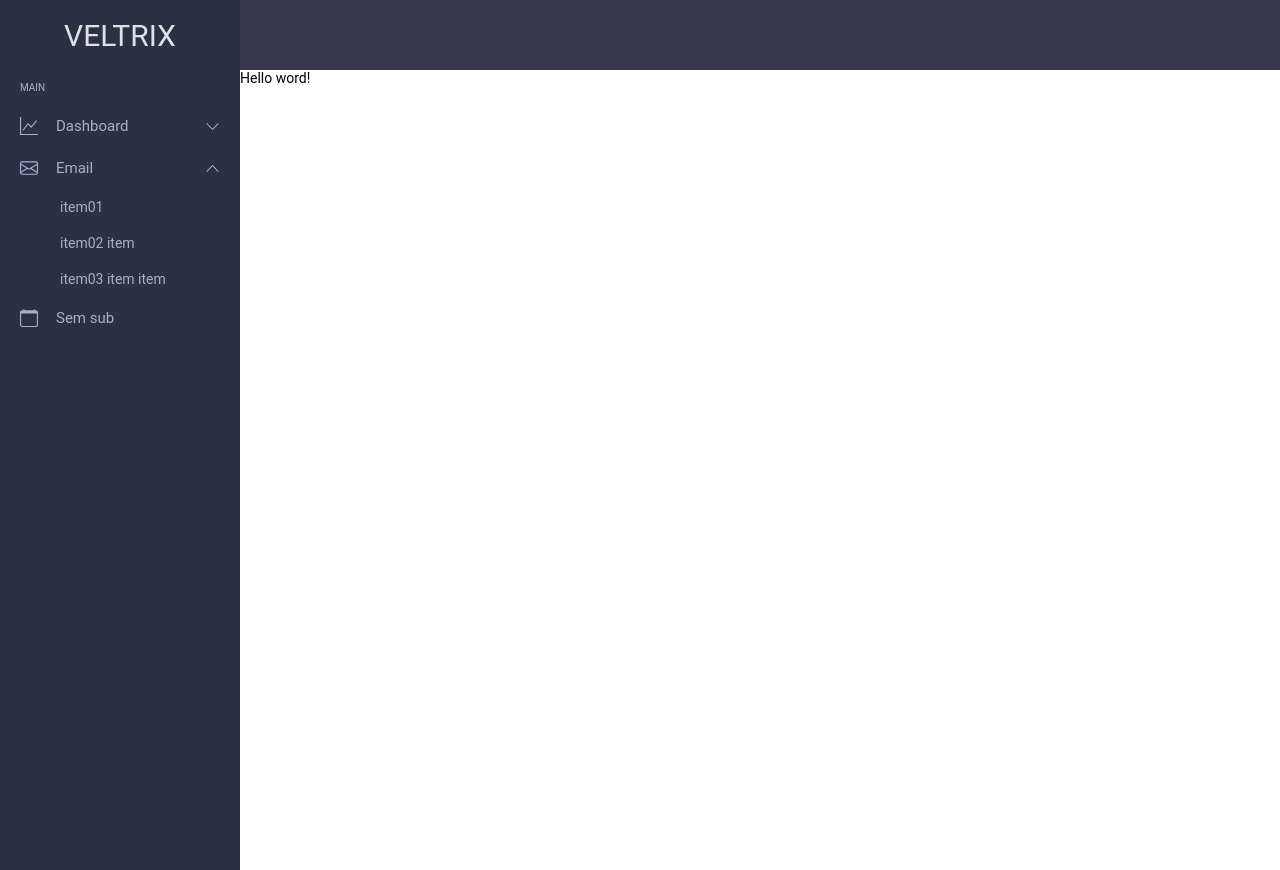
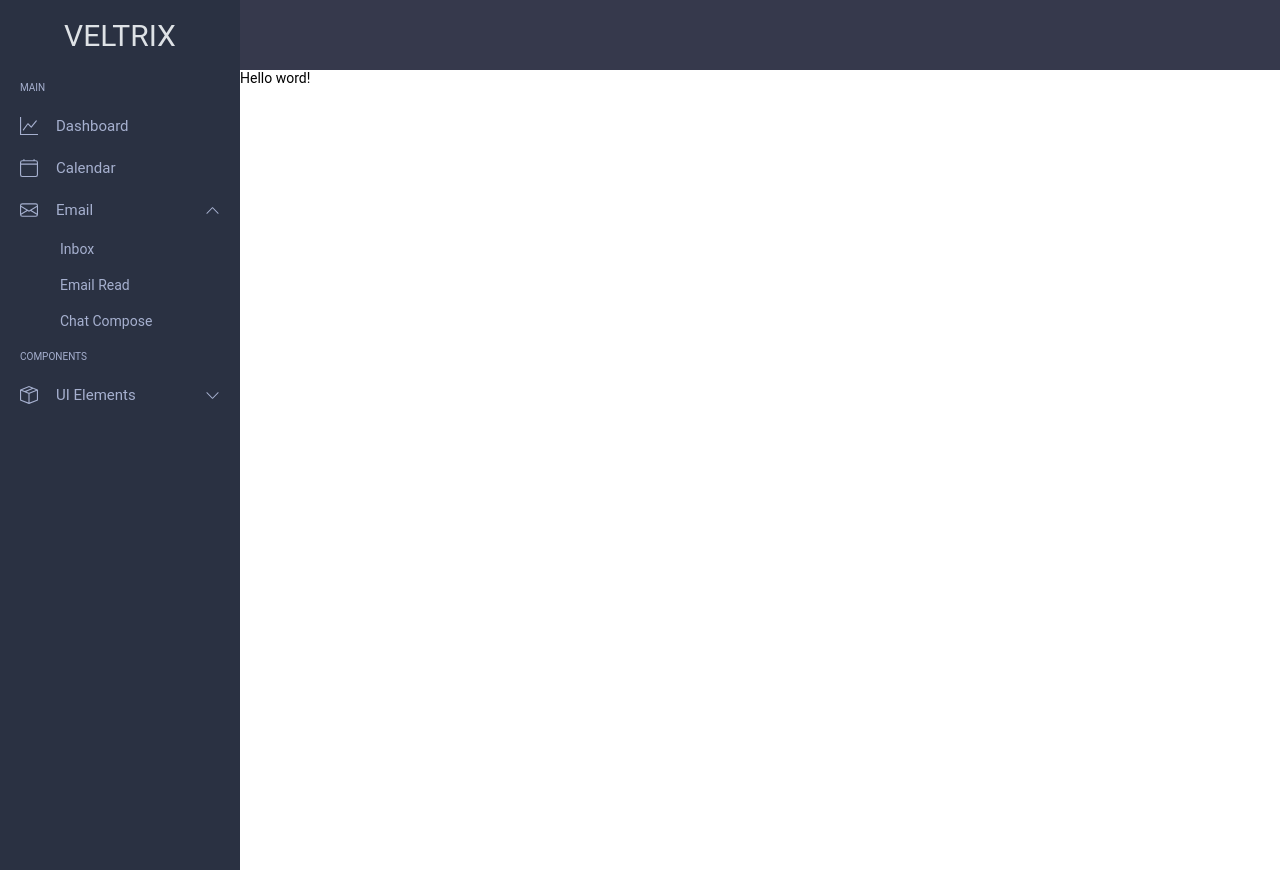
Before and after one commit to bertoldosi/dashboard, a Next.js app: page / in a window 1280 px wide. Both pictures are taken after a click on the item "Email". Built offline with nearby package versions, Linux system fonts and the light colour scheme.

Commit message:
feat: Ajustando sidebar

```diff
--- a/src/components/containers/Sidebar/index.jsx
+++ b/src/components/containers/Sidebar/index.jsx
@@ -2,6 +2,7 @@ import React, { useContext } from "react";
 import { useRouter } from "next/router";
 import itemsSidebar from "./itemsSidebar";
 import { AppContext } from "../../../contexts/AppProvider";
+import useListaSidebar from "../../../hooks/useListaSidebar";
 
 import {
   StyleContainer,
@@ -14,72 +15,59 @@ import { BsChevronDown, BsChevronUp } from "react-icons/bs";
 
 function Sidebar() {
   const router = useRouter();
+  const [listaSidebar, submenusExpanded] = useListaSidebar(itemsSidebar);
+
   const { toggleHideMenubar } = useContext(AppContext);
-
-  const [dataSidebar, setDataSidebar] = React.useState(
-    itemsSidebar.map((item) => {
-      return {
-        ...item,
-        menus: item.menus.map((menu) => ({
-          ...menu,
-          showTitle: false,
-          showSubmenus: false,
-          isSubmenus: menu.submenus.length > 0,
-        })),
-      };
-    })
-  );
-
-  const submenusExpanded = (itemId) => {
-    setDataSidebar(
-      dataSidebar.map((item) => {
-        return {
-          ...item,
-          menus: item.menus.map((menu) => {
-            if (itemId === menu.id) {
-              return { ...menu, showSubmenus: !menu.showSubmenus };
-            } else {
-              return menu;
-            }
-          }),
-        };
-      })
-    );
-  };
 
   const redirectPage = (href) => {
     router.push(href);
   };
 
+  const RenderMenuTitle = ({ firstIcon, title, isSubmenus, showSubmenus }) => (
+    <>
+      {firstIcon}
+      <span>{title}</span>
+      {isSubmenus && (showSubmenus ? <BsChevronUp /> : <BsChevronDown />)}
+    </>
+  );
+
+  const RenderSubmenu = ({ submenu }) => (
+    <StyleSubMenu>
+      <li>
+        <a href={submenu.href}>{submenu.title}</a>
+      </li>
+    </StyleSubMenu>
+  );
+
+  const RenderMenu = ({ menu }) => (
+    <ul>
+      <StyleMenuTitle
+        onClick={() =>
+          menu.isSubmenus ? submenusExpanded(menu.id) : redirectPage(menu?.href)
+        }
+      >
+        <RenderMenuTitle
+          title={menu.title}
+          isSubmenus={menu.isSubmenus}
+          showSubmenus={menu.showSubmenus}
+          firstIcon={menu.icon}
+        />
+      </StyleMenuTitle>
+
+      {menu.showSubmenus &&
+        menu.submenus.map((submenu) => (
+          <RenderSubmenu key={submenu.title} submenu={submenu} />
+        ))}
+    </ul>
+  );
+
   return (
     <StyleContainer hideSidebar={toggleHideMenubar}>
-      {dataSidebar.map(({ menus, title }) => (
+      {listaSidebar.map(({ menus, title }) => (
         <ul key={title}>
           <StyleTitle>{title}</StyleTitle>
           {menus.map((menu) => (
-            <ul key={menu.id}>
-              <StyleMenuTitle
-                onClick={() =>
-                  menu.isSubmenus
-                    ? submenusExpanded(menu.id)
-                    : redirectPage(menu?.href)
-                }
-              >
-                {menu.icon}
-                <span>{menu.title}</span>
-                {menu.isSubmenus &&
-                  (menu.showSubmenus ? <BsChevronUp /> : <BsChevronDown />)}
-              </StyleMenuTitle>
-
-              {menu.showSubmenus &&
-                menu.submenus.map((submenu) => (
-                  <StyleSubMenu key={submenu.title}>
-                    <li>
-                      <a href="#">{submenu.title}</a>
-                    </li>
-                  </StyleSubMenu>
-                ))}
-            </ul>
+            <RenderMenu menu={menu} key={menu.id} />
           ))}
         </ul>
       ))}
--- a/src/components/containers/Sidebar/itemsSidebar.js
+++ b/src/components/containers/Sidebar/itemsSidebar.js
@@ -1,5 +1,5 @@
 /* eslint-disable import/no-anonymous-default-export */
-import { BsCalendar, BsEnvelope, BsGraphUp } from "react-icons/bs";
+import { BsEnvelope, BsGraphUp, BsCalendar4, BsBoxSeam } from "../../../icons";
 
 export default [
   {
@@ -10,30 +10,41 @@ export default [
         id: "dashboard",
         title: "Dashboard",
         icon: <BsGraphUp />,
-        submenus: [
-          { title: "Inbox" },
-          { title: "Email Read" },
-          { title: "Chat Compose" },
-        ],
+        submenus: [],
       },
-
+      {
+        id: "calendar",
+        title: "Calendar",
+        icon: <BsCalendar4 />,
+        href: "/page",
+        submenus: [],
+      },
       {
         id: "email",
         title: "Email",
         icon: <BsEnvelope />,
         submenus: [
-          { title: "item01" },
-          { title: "item02 item" },
-          { title: "item03 item item" },
+          { title: "Inbox", href: "inbox" },
+          { title: "Email Read", href: "emailread" },
+          { title: "Chat Compose", href: "chatcompose" },
         ],
       },
+    ],
+  },
 
+  {
+    title: "components",
+    id: "components",
+    menus: [
       {
-        id: "semsub",
-        title: "Sem sub",
-        icon: <BsCalendar />,
-        href: "/page",
-        submenus: [],
+        id: "uielements",
+        title: "UI Elements",
+        icon: <BsBoxSeam />,
+        submenus: [
+          { title: "Elementos 01", href: "/element01" },
+          { title: "Elementos 02", href: "/element02" },
+          { title: "Elementos 03", href: "/element03" },
+        ],
       },
     ],
   },
--- /dev/null
+++ b/src/hooks/useListaSidebar.js
@@ -0,0 +1,38 @@
+import { useState } from "react";
+
+const useListaSidebar = (lista) => {
+  const [listaSidebar, setListaSidebar] = useState(
+    lista.map((item) => {
+      return {
+        ...item,
+        menus: item.menus.map((menu) => ({
+          ...menu,
+          showTitle: false,
+          showSubmenus: false,
+          isSubmenus: menu.submenus.length > 0,
+        })),
+      };
+    })
+  );
+
+  const submenusExpanded = (itemId) => {
+    setListaSidebar(
+      listaSidebar.map((item) => {
+        return {
+          ...item,
+          menus: item.menus.map((menu) => {
+            if (itemId === menu.id) {
+              return { ...menu, showSubmenus: !menu.showSubmenus };
+            } else {
+              return menu;
+            }
+          }),
+        };
+      })
+    );
+  };
+
+  return [listaSidebar, submenusExpanded];
+};
+
+export default useListaSidebar;
--- /dev/null
+++ b/src/icons/index.js
@@ -0,0 +1,7 @@
+export {
+  BsCalendar,
+  BsEnvelope,
+  BsGraphUp,
+  BsCalendar4,
+  BsBoxSeam,
+} from "react-icons/bs";
```
